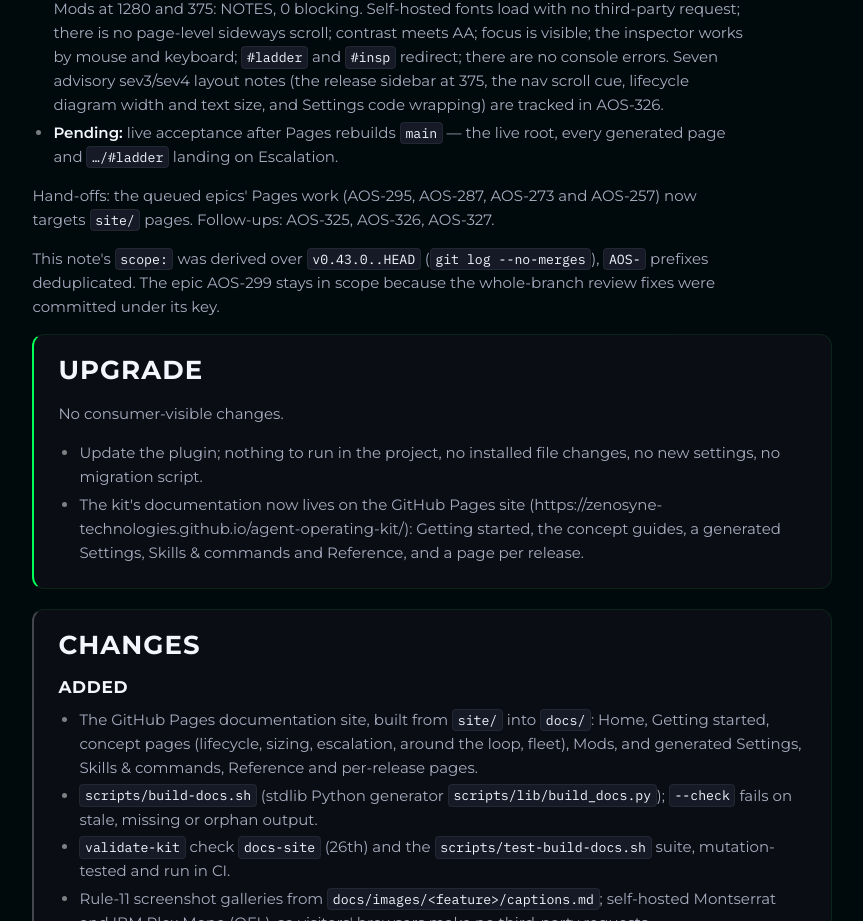
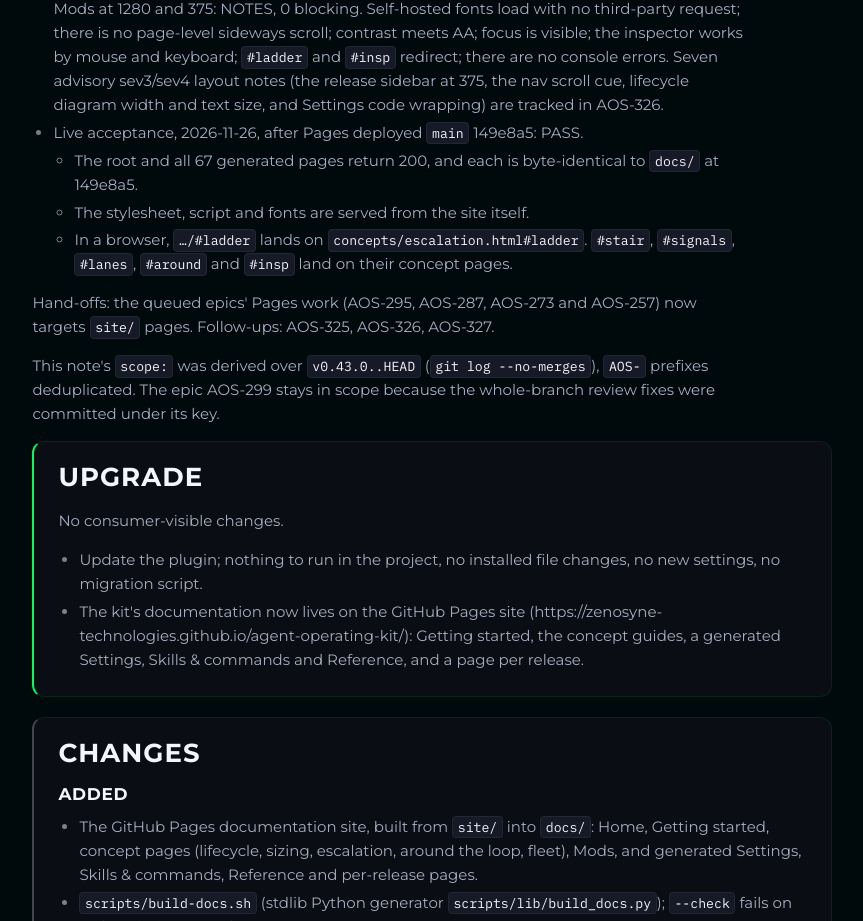
Before and after one commit to Zenosyne-Technologies/agent-operating-kit, a plain HTML site: page docs/releases/v0.43.1.html in a window 1280 px wide. Shown: the part 1336-2257 px from the top of the page, without its empty margins (346-1209 px from the left). Drawn offline with Linux system fonts and the light colour scheme.

Commit message:
AOS-308: record v0.43.1 live Pages acceptance in the release note

```diff
--- a/docs/releases/v0.43.1.html
+++ b/docs/releases/v0.43.1.html
@@ -39,7 +39,12 @@
 <li><code>upgrades/v0.43.1.md</code> and the <code>CHANGELOG.md</code> section.</li>
 <li>Gates: <code>validate-kit.sh</code> all checks, every <code>scripts/test-*.sh</code>, and <code>build-docs.sh --check</code>, run on <code>release/0.43.1</code>. Each <code>--check</code> guard is mutation-tested inside <code>test-build-docs.sh</code>; no migration script changed, so <code>mutate-migrations.sh</code> does not apply.</li>
 <li>Visual validation (<code>marvin:validator-visual</code>) of Home, Lifecycle, Settings, a release page and Mods at 1280 and 375: NOTES, 0 blocking. Self-hosted fonts load with no third-party request; there is no page-level sideways scroll; contrast meets AA; focus is visible; the inspector works by mouse and keyboard; <code>#ladder</code> and <code>#insp</code> redirect; there are no console errors. Seven advisory sev3/sev4 layout notes (the release sidebar at 375, the nav scroll cue, lifecycle diagram width and text size, and Settings code wrapping) are tracked in AOS-326.</li>
-<li><strong>Pending:</strong> live acceptance after Pages rebuilds <code>main</code> — the live root, every generated page and <code>…/#ladder</code> landing on Escalation.</li>
+<li>Live acceptance, 2026-11-26, after Pages deployed <code>main</code> 149e8a5: PASS.
+<ul>
+<li>The root and all 67 generated pages return 200, and each is byte-identical to <code>docs/</code> at 149e8a5.</li>
+<li>The stylesheet, script and fonts are served from the site itself.</li>
+<li>In a browser, <code>…/#ladder</code> lands on <code>concepts/escalation.html#ladder</code>. <code>#stair</code>, <code>#signals</code>, <code>#lanes</code>, <code>#around</code> and <code>#insp</code> land on their concept pages.</li>
+</ul></li>
 </ul>
 <p>Hand-offs: the queued epics' Pages work (AOS-295, AOS-287, AOS-273 and AOS-257) now targets <code>site/</code> pages. Follow-ups: AOS-325, AOS-326, AOS-327.</p>
 <p>This note's <code>scope:</code> was derived over <code>v0.43.0..HEAD</code> (<code>git log --no-merges</code>), <code>AOS-</code> prefixes deduplicated. The epic AOS-299 stays in scope because the whole-branch review fixes were committed under its key.</p>
```
Also changed, not shown: 1 other file.
